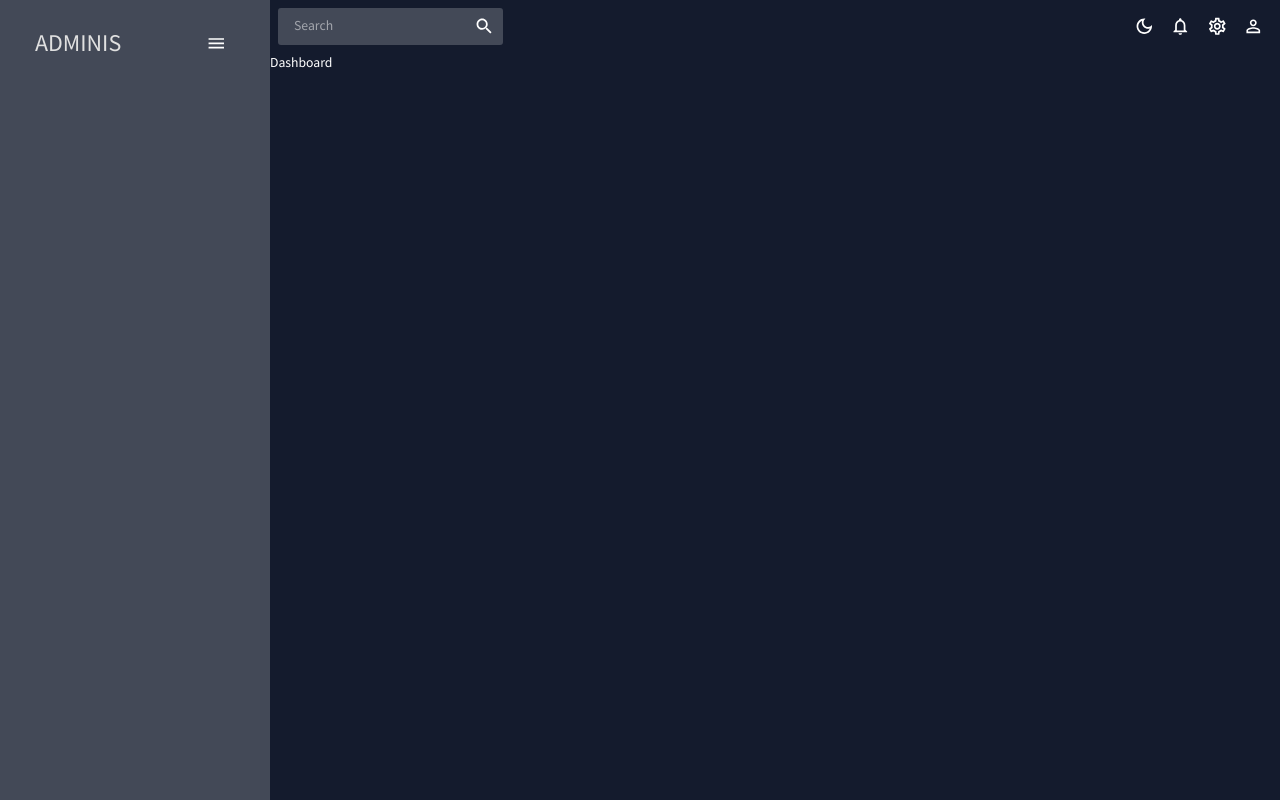
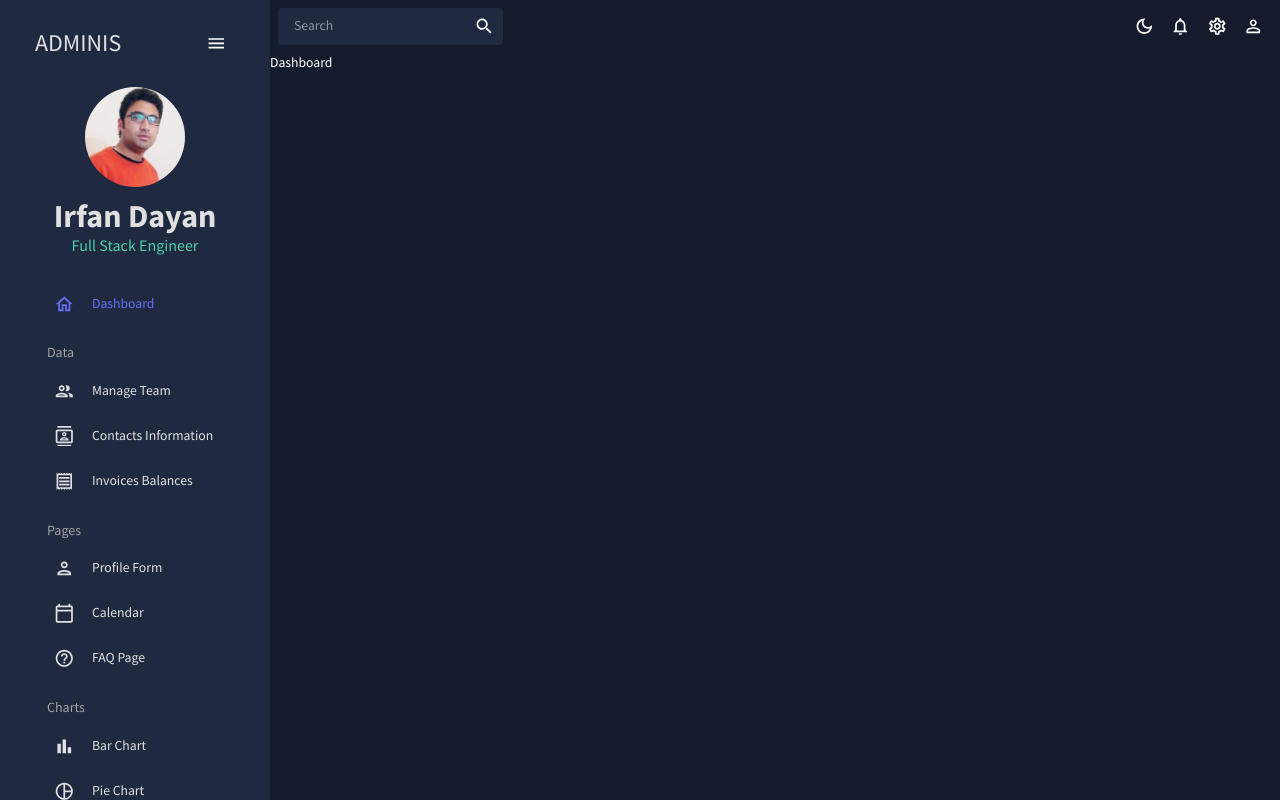
Before and after one commit to Hope-Have-Happy/react-admin-dashboard, a React (Create React App) app: page / in a window 1280 px wide. Built offline with nearby package versions, Linux system fonts and the light colour scheme.

Commit message:
Finished Sidebar

```diff
--- a/src/scenes/global/Sidebar.jsx
+++ b/src/scenes/global/Sidebar.jsx
@@ -1,12 +1,9 @@
 import { useState } from 'react';
-
 import { ProSidebar, Menu, MenuItem } from 'react-pro-sidebar';
-import 'react-pro-sidebar/dist/css/styles.css';
-
 import { Box, IconButton, Typography, useTheme } from '@mui/material';
 import { Link } from 'react-router-dom';
+import 'react-pro-sidebar/dist/css/styles.css';
 import { tokens } from '../../theme';
-
 import HomeOutlinedIcon from '@mui/icons-material/HomeOutlined';
 import PeopleOutlinedIcon from '@mui/icons-material/PeopleOutlined';
 import ContactsOutlinedIcon from '@mui/icons-material/ContactsOutlined';
@@ -19,25 +16,38 @@
 import TimelineOutlinedIcon from '@mui/icons-material/TimelineOutlined';
 import MenuOutlinedIcon from '@mui/icons-material/MenuOutlined';
 import MapOutlinedIcon from '@mui/icons-material/MapOutlined';
-import { color, flexbox } from '@mui/system';
+
+const Item = ({ title, to, icon, selected, setSelected }) => {
+  const theme = useTheme();
+  const colors = tokens(theme.palette.mode);
+  return (
+    <MenuItem
+      active={selected === title}
+      style={{
+        color: colors.grey[100],
+      }}
+      onClick={() => setSelected(title)}
+      icon={icon}
+    >
+      <Typography>{title}</Typography>
+      <Link to={to} />
+    </MenuItem>
+  );
+};
 
 const Sidebar = () => {
-  // get theme settings
   const theme = useTheme();
-  // get all colors
   const colors = tokens(theme.palette.mode);
-
-  console.log(colors);
-
   const [isCollapsed, setIsCollapsed] = useState(false);
   const [selected, setSelected] = useState('Dashboard');
+
   return (
     <Box
       sx={{
         '& .pro-sidebar-inner': {
           background: `${colors.primary[400]} !important`,
         },
-        '&.pro-icon-wrapper': {
+        '& .pro-icon-wrapper': {
           backgroundColor: 'transparent !important',
         },
         '& .pro-inner-item': {
@@ -69,7 +79,6 @@
                 alignItems="center"
                 ml="15px"
               >
-                {/* Below h3 varient is used from theme Typogrpay */}
                 <Typography variant="h3" color={colors.grey[100]}>
                   ADMINIS
                 </Typography>
@@ -80,14 +89,136 @@
             )}
           </MenuItem>
 
-          {/* USER */}
           {!isCollapsed && (
-            <Box>
-              <Box>
-                <img></img>
+            <Box mb="25px">
+              <Box display="flex" justifyContent="center" alignItems="center">
+                <img
+                  alt="profile-user"
+                  width="100px"
+                  height="100px"
+                  src={`../../assets/user.jpeg`}
+                  style={{ cursor: 'pointer', borderRadius: '50%' }}
+                />
+              </Box>
+              <Box textAlign="center">
+                <Typography
+                  variant="h2"
+                  color={colors.grey[100]}
+                  fontWeight="bold"
+                  sx={{ m: '10px 0 0 0' }}
+                >
+                  Irfan Dayan
+                </Typography>
+                <Typography variant="h5" color={colors.greenAccent[500]}>
+                  Full Stack Engineer
+                </Typography>
               </Box>
             </Box>
           )}
+
+          <Box paddingLeft={isCollapsed ? undefined : '10%'}>
+            <Item
+              title="Dashboard"
+              to="/"
+              icon={<HomeOutlinedIcon />}
+              selected={selected}
+              setSelected={setSelected}
+            />
+
+            <Typography
+              variant="h6"
+              color={colors.grey[300]}
+              sx={{ m: '15px 0 5px 20px' }}
+            >
+              Data
+            </Typography>
+            <Item
+              title="Manage Team"
+              to="/team"
+              icon={<PeopleOutlinedIcon />}
+              selected={selected}
+              setSelected={setSelected}
+            />
+            <Item
+              title="Contacts Information"
+              to="/contacts"
+              icon={<ContactsOutlinedIcon />}
+              selected={selected}
+              setSelected={setSelected}
+            />
+            <Item
+              title="Invoices Balances"
+              to="/invoices"
+              icon={<ReceiptOutlinedIcon />}
+              selected={selected}
+              setSelected={setSelected}
+            />
+
+            <Typography
+              variant="h6"
+              color={colors.grey[300]}
+              sx={{ m: '15px 0 5px 20px' }}
+            >
+              Pages
+            </Typography>
+            <Item
+              title="Profile Form"
+              to="/form"
+              icon={<PersonOutlinedIcon />}
+              selected={selected}
+              setSelected={setSelected}
+            />
+            <Item
+              title="Calendar"
+              to="/calendar"
+              icon={<CalendarTodayOutlinedIcon />}
+              selected={selected}
+              setSelected={setSelected}
+            />
+            <Item
+              title="FAQ Page"
+              to="/faq"
+              icon={<HelpOutlineOutlinedIcon />}
+              selected={selected}
+              setSelected={setSelected}
+            />
+
+            <Typography
+              variant="h6"
+              color={colors.grey[300]}
+              sx={{ m: '15px 0 5px 20px' }}
+            >
+              Charts
+            </Typography>
+            <Item
+              title="Bar Chart"
+              to="/bar"
+              icon={<BarChartOutlinedIcon />}
+              selected={selected}
+              setSelected={setSelected}
+            />
+            <Item
+              title="Pie Chart"
+              to="/pie"
+              icon={<PieChartOutlineOutlinedIcon />}
+              selected={selected}
+              setSelected={setSelected}
+            />
+            <Item
+              title="Line Chart"
+              to="/line"
+              icon={<TimelineOutlinedIcon />}
+              selected={selected}
+              setSelected={setSelected}
+            />
+            <Item
+              title="Geography Chart"
+              to="/geography"
+              icon={<MapOutlinedIcon />}
+              selected={selected}
+              setSelected={setSelected}
+            />
+          </Box>
         </Menu>
       </ProSidebar>
     </Box>
--- a/src/theme.js
+++ b/src/theme.js
@@ -20,7 +20,7 @@
           100: '#d0d1d5',
           200: '#a1a4ab',
           300: '#727681',
-          400: '#434957',
+          400: '#1F2A40',
           500: '#141b2d',
           600: '#101624',
           700: '#0c101b',
```
Also changed, not shown: public/assets/user.jpeg (added).
